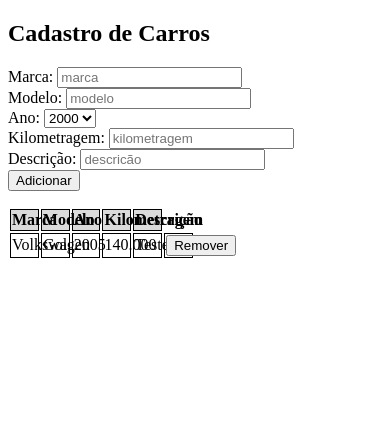
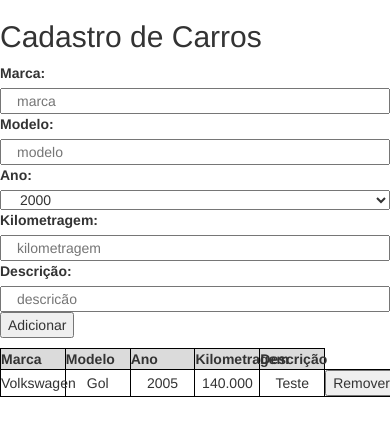
Before and after one commit to GuilhermeTrentini/Desafio_1, a PHP site: page /index.html in a window 390 px wide. Shown: the top 436 px of the page. Run offline with PHP 8.4, Linux system fonts and the light colour scheme.

Commit message:
Adicionada Responsividade

```diff
--- a/css/principal.css
+++ b/css/principal.css
@@ -21,7 +21,3 @@
 .invisivel{
 	display: none;
 }
-
-#campo-texto {
-    word-wrap: break-word;
-}
--- a/index.html
+++ b/index.html
@@ -5,6 +5,9 @@
     <meta charset="utf-8">
 	<title>Cadastro Carros</title>
 	<link rel="stylesheet" type="text/css" href="css/principal.css">
+	<link rel="stylesheet" href="https://maxcdn.bootstrapcdn.com/bootstrap/3.3.7/css/bootstrap.min.css">
+	<script src="https://ajax.googleapis.com/ajax/libs/jquery/3.3.1/jquery.min.js"></script>
+	<script src="https://maxcdn.bootstrapcdn.com/bootstrap/3.3.7/js/bootstrap.min.js"></script>
 
 </head>
 <body>
@@ -12,15 +15,12 @@
 		<h2>Cadastro de Carros</h2>
 
 		<form id="form-adicionar">
-		<label class="invisivel">*</label>
 			<label>Marca:</label>
-		<input class="campo-texto" id="marca" type="text" placeholder="marca"> <br>
-		<label class="invisivel">*</label>
+			<input class="col-sm-12 col-xs-12" id="marca" type="text" placeholder="marca"> <br>
 			<label>Modelo:</label>
-		<input class="campo-texto" id="modelo" type="text" placeholder="modelo"> <br>
-		<label class="invisivel">*</label>
+			<input class="col-sm-12 col-xs-12" id="modelo" type="text" placeholder="modelo"> <br>
 			<label>Ano:</label>
-		<select id="ano">
+			<select id="ano" class="col-sm-12 col-xs-12">
 					<option>2000</option>
 					<option>2001</option>
 					<option>2002</option>
@@ -42,15 +42,15 @@
 					<option>2018</option>
 			</select><br>
 			<label>Kilometragem:</label>
-        <input class="campo-texto" id="kilometragem" type="number" placeholder="kilometragem"> <br>
+			<input class="col-sm-12 col-xs-12" id="kilometragem" type="number" placeholder="kilometragem"> <br>
 			<label>Descrição:</label>
-		<input class="campo-texto" id="descricao" type="text" placeholder="descricão"> <br>
+			<input class="col-sm-12 col-xs-12" id="descricao" type="text" placeholder="descricão"> <br>
 		</form>
 
 		<button id="adicionar-carros">Adicionar</button>
 		<ul id="mensagens-erro"></ul>
 
-    <table>
+    <table class="col-sm-12 col-xs-12">
 		<thead>
 			<tr>
 				<th>Marca</th>
@@ -75,5 +75,6 @@
 	<script src="js/adiciona-carros.js"></script>
 	<script src="js/validacoes.js"></script>
 	<script src="js/remover-carro.js"></script>
+
 </body>
 </html>
```
Lines whose indentation alone changed are shown as unchanged.
